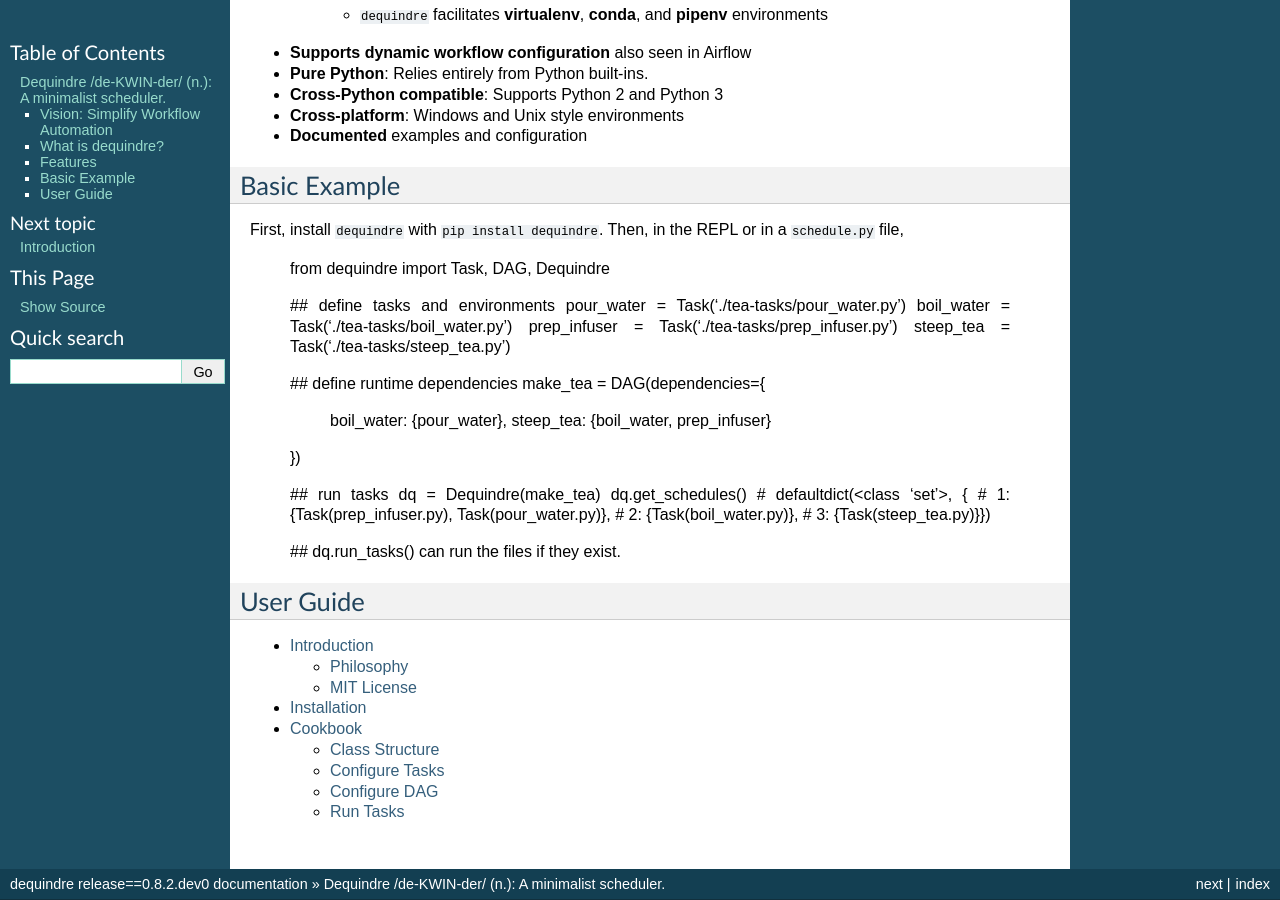
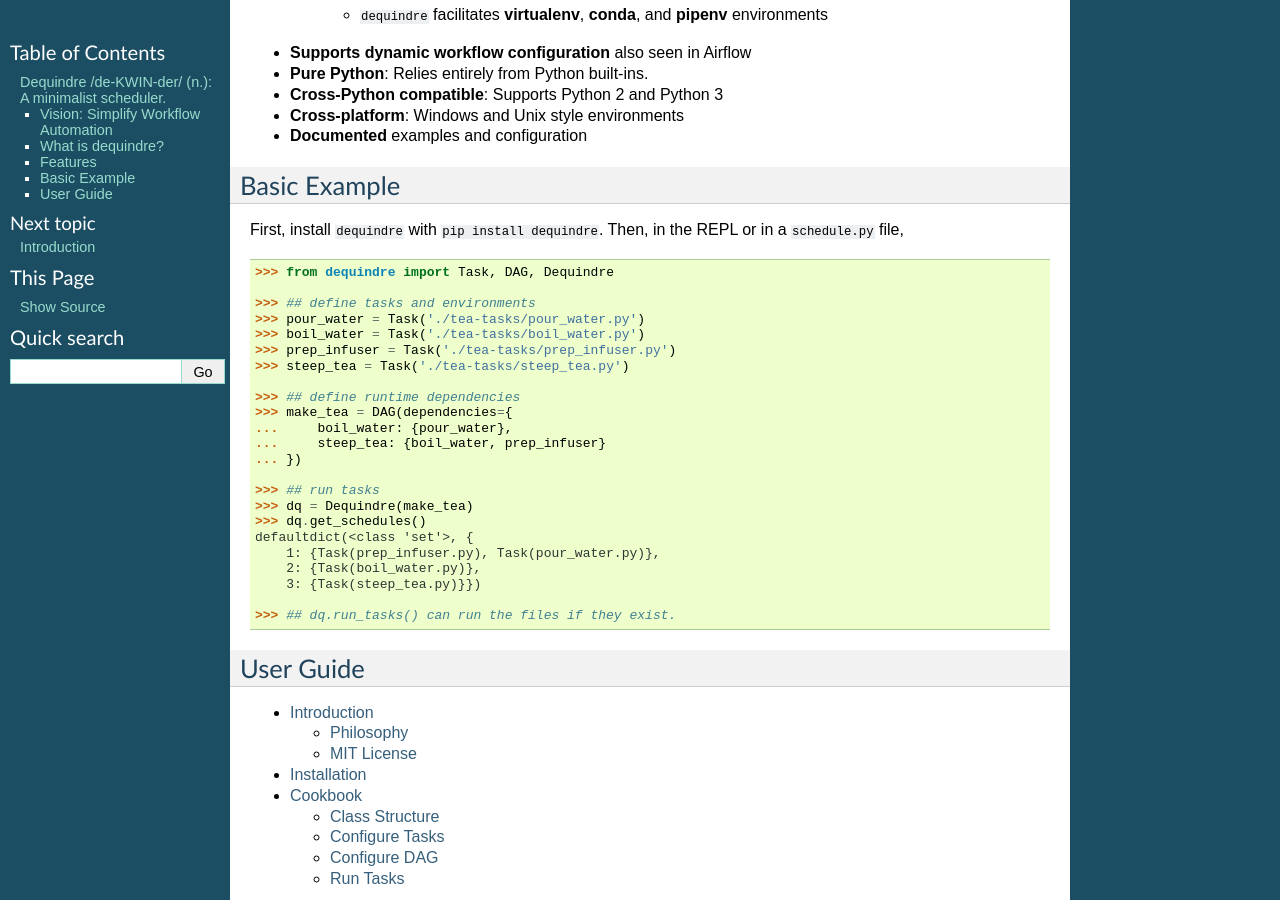
Before and after one commit to vogt4nick/dequindre, a Sphinx documentation site: the page built from docs/source/index.rst, in a window 1280 px wide and 900 px high, scrolled down 529 px. Built offline with Sphinx 7.4.7, drawn with Linux system fonts in a browser that asks for light colours; part of the change alters nothing that is shown.

```diff
--- a/docs/source/index.rst
+++ b/docs/source/index.rst
@@ -66,29 +66,31 @@ Basic Example
 
 First, install ``dequindre`` with ``pip install dequindre``. Then, in the REPL or in a ``schedule.py`` file,
 
-    from dequindre import Task, DAG, Dequindre
+.. code-block :: python
 
-    ## define tasks and environments
-    pour_water = Task('./tea-tasks/pour_water.py')
-    boil_water = Task('./tea-tasks/boil_water.py')
-    prep_infuser = Task('./tea-tasks/prep_infuser.py')
-    steep_tea = Task('./tea-tasks/steep_tea.py')
+    >>> from dequindre import Task, DAG, Dequindre
 
-    ## define runtime dependencies
-    make_tea = DAG(dependencies={
-        boil_water: {pour_water},
-        steep_tea: {boil_water, prep_infuser}
-    })
+    >>> ## define tasks and environments
+    >>> pour_water = Task('./tea-tasks/pour_water.py')
+    >>> boil_water = Task('./tea-tasks/boil_water.py')
+    >>> prep_infuser = Task('./tea-tasks/prep_infuser.py')
+    >>> steep_tea = Task('./tea-tasks/steep_tea.py')
 
-    ## run tasks
-    dq = Dequindre(make_tea)
-    dq.get_schedules()
-    # defaultdict(<class 'set'>, {
-    #     1: {Task(prep_infuser.py), Task(pour_water.py)},
-    #     2: {Task(boil_water.py)},
-    #     3: {Task(steep_tea.py)}})
+    >>> ## define runtime dependencies
+    >>> make_tea = DAG(dependencies={
+    ...     boil_water: {pour_water},
+    ...     steep_tea: {boil_water, prep_infuser}
+    ... })
 
-    ## dq.run_tasks() can run the files if they exist.
+    >>> ## run tasks
+    >>> dq = Dequindre(make_tea)
+    >>> dq.get_schedules()
+    defaultdict(<class 'set'>, {
+        1: {Task(prep_infuser.py), Task(pour_water.py)},
+        2: {Task(boil_water.py)},
+        3: {Task(steep_tea.py)}})
+
+    >>> ## dq.run_tasks() can run the files if they exist.
 
 
 User Guide
```
